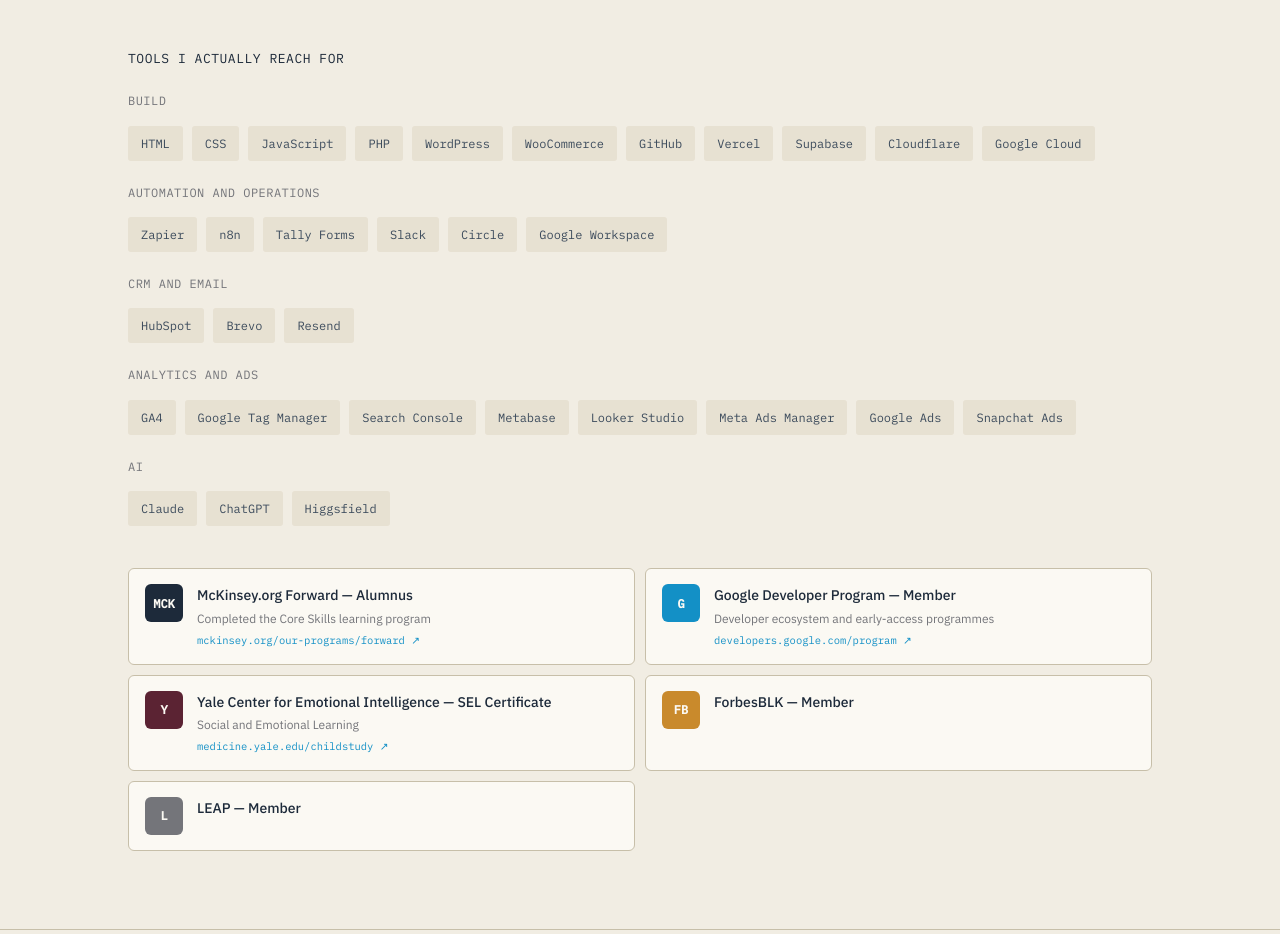
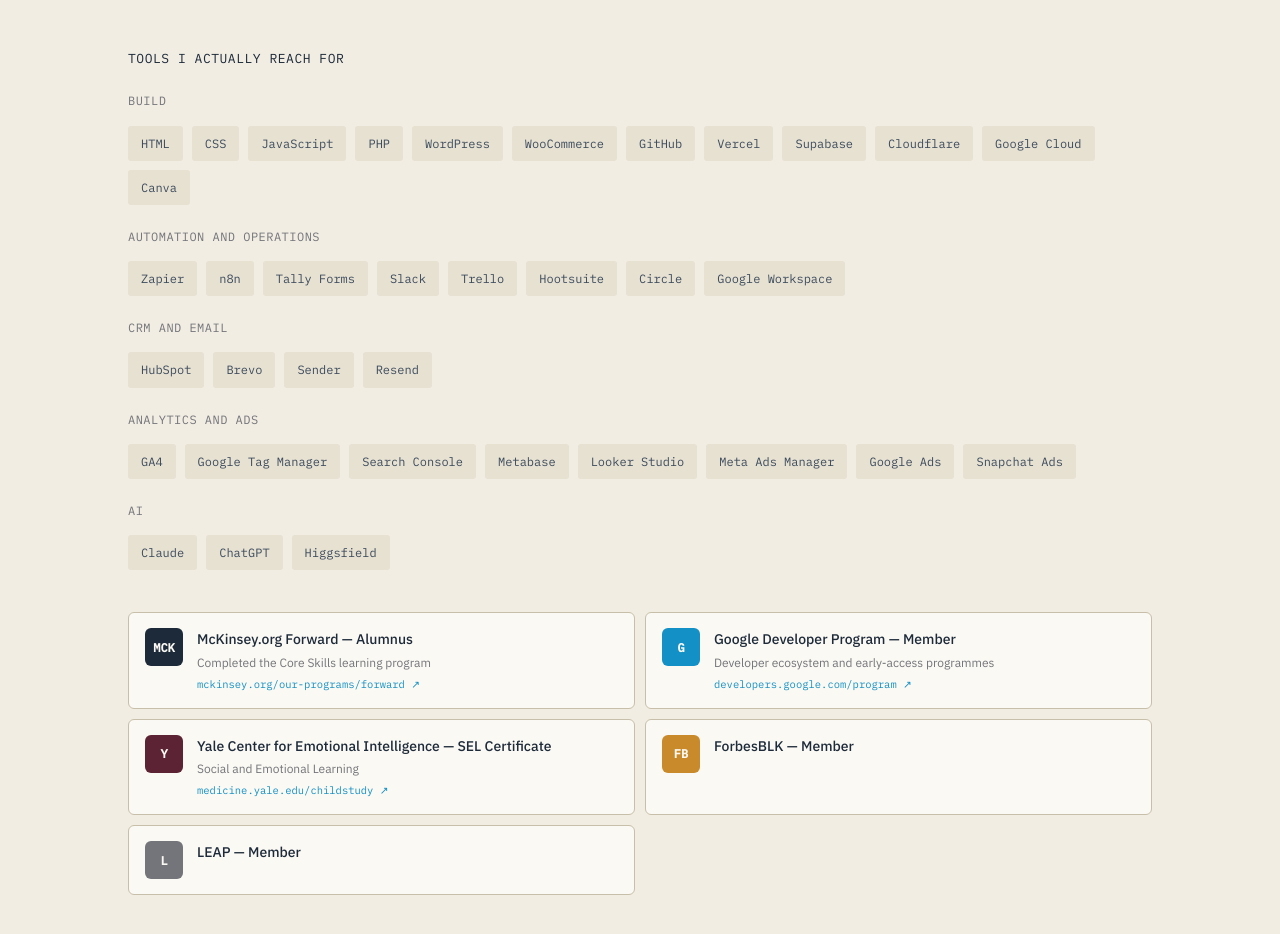
Before and after one commit to SDBE-Ex/Philips-Adebayo-Portfolio-, a plain HTML site: page index.html in a window 1280 px wide. Shown: the part 5188-6122 px from the top of the page. Drawn offline with Linux system fonts and the light colour scheme.

Commit message:
Add Sender, Canva, Hootsuite and Trello
Co-Authored-By: Claude Opus 5.5 <noreply@anthropic.com>
Claude-Session: https://claude.ai/code/session_011fWCnjGRMZ3GYMUTB3XVkS

```diff
--- a/index.html
+++ b/index.html
@@ -939,9 +939,9 @@
 
         <div style="margin-top:52px;">
           <div class="subhead" style="color:var(--ink);font-size:13px;margin-bottom:22px">Tools I actually reach for</div>
-<div style="margin-bottom:22px"><div class="subhead">Build</div><div class="pill-grid"><span class="pill">HTML</span><span class="pill">CSS</span><span class="pill">JavaScript</span><span class="pill">PHP</span><span class="pill">WordPress</span><span class="pill">WooCommerce</span><span class="pill">GitHub</span><span class="pill">Vercel</span><span class="pill">Supabase</span><span class="pill">Cloudflare</span><span class="pill">Google Cloud</span></div></div>
-<div style="margin-bottom:22px"><div class="subhead">Automation and operations</div><div class="pill-grid"><span class="pill">Zapier</span><span class="pill">n8n</span><span class="pill">Tally Forms</span><span class="pill">Slack</span><span class="pill">Circle</span><span class="pill">Google Workspace</span></div></div>
-<div style="margin-bottom:22px"><div class="subhead">CRM and email</div><div class="pill-grid"><span class="pill">HubSpot</span><span class="pill">Brevo</span><span class="pill">Resend</span></div></div>
+<div style="margin-bottom:22px"><div class="subhead">Build</div><div class="pill-grid"><span class="pill">HTML</span><span class="pill">CSS</span><span class="pill">JavaScript</span><span class="pill">PHP</span><span class="pill">WordPress</span><span class="pill">WooCommerce</span><span class="pill">GitHub</span><span class="pill">Vercel</span><span class="pill">Supabase</span><span class="pill">Cloudflare</span><span class="pill">Google Cloud</span><span class="pill">Canva</span></div></div>
+<div style="margin-bottom:22px"><div class="subhead">Automation and operations</div><div class="pill-grid"><span class="pill">Zapier</span><span class="pill">n8n</span><span class="pill">Tally Forms</span><span class="pill">Slack</span><span class="pill">Trello</span><span class="pill">Hootsuite</span><span class="pill">Circle</span><span class="pill">Google Workspace</span></div></div>
+<div style="margin-bottom:22px"><div class="subhead">CRM and email</div><div class="pill-grid"><span class="pill">HubSpot</span><span class="pill">Brevo</span><span class="pill">Sender</span><span class="pill">Resend</span></div></div>
 <div style="margin-bottom:22px"><div class="subhead">Analytics and ads</div><div class="pill-grid"><span class="pill">GA4</span><span class="pill">Google Tag Manager</span><span class="pill">Search Console</span><span class="pill">Metabase</span><span class="pill">Looker Studio</span><span class="pill">Meta Ads Manager</span><span class="pill">Google Ads</span><span class="pill">Snapchat Ads</span></div></div>
 <div style="margin-bottom:22px"><div class="subhead">AI</div><div class="pill-grid"><span class="pill">Claude</span><span class="pill">ChatGPT</span><span class="pill">Higgsfield</span></div></div>
         </div>
```
